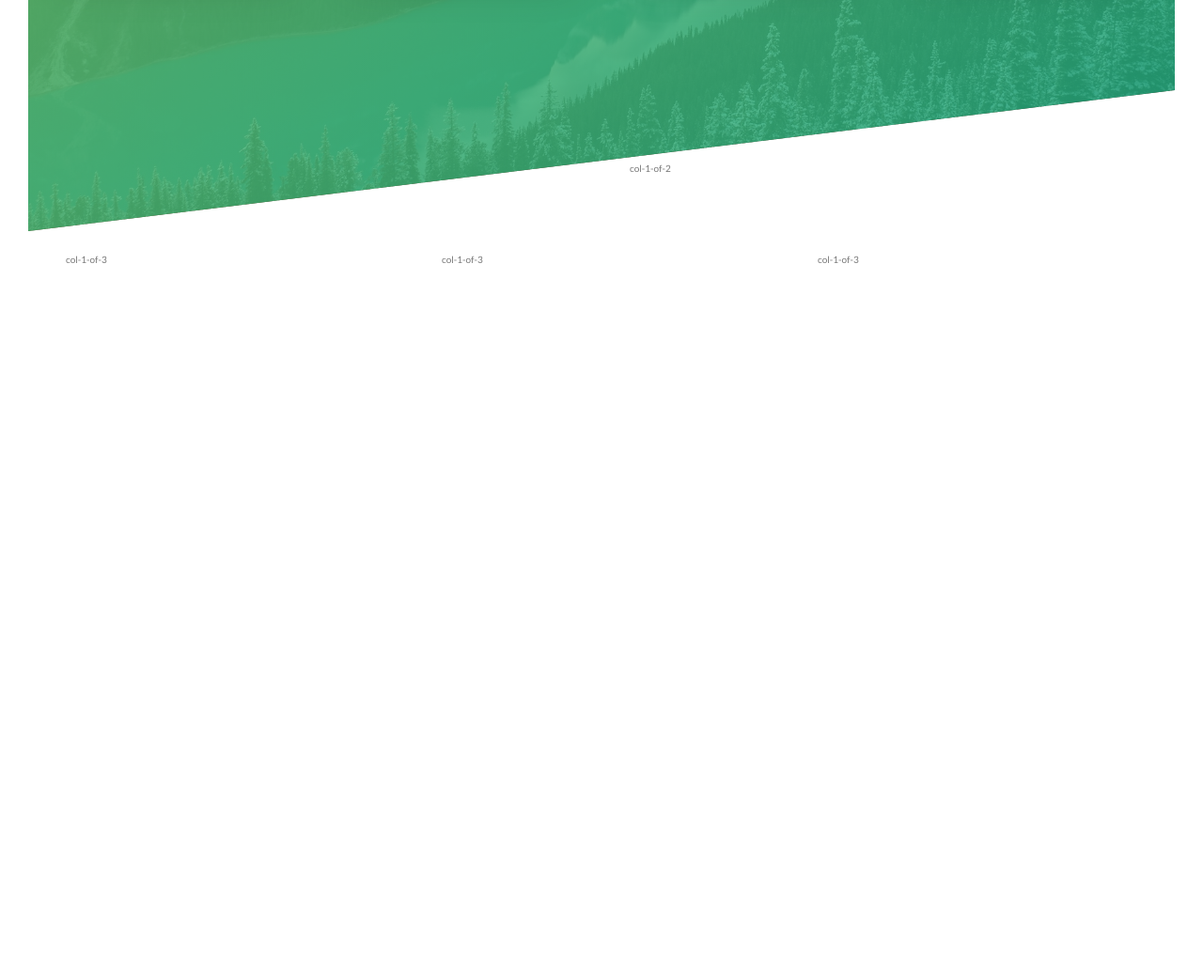
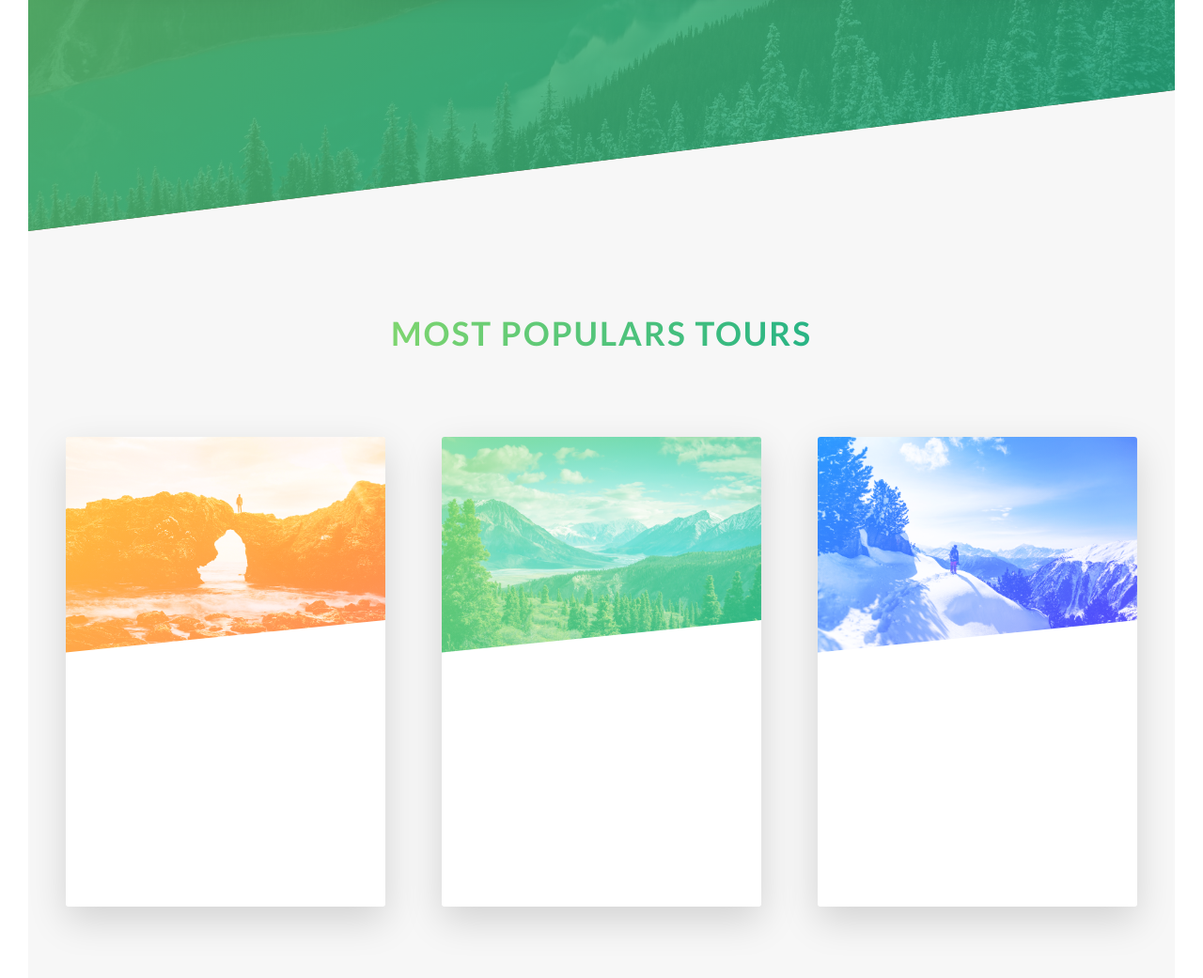
Before and after one commit to silvestrevivo/natours-css, a website with bundled scripts: page index.html in a window 1280 px wide. Shown: the part 2037-3078 px from the top of the page at 94% size. Before the commit the page ends 2352 px from the top, so only its background shows below. Built offline with nearby package versions, Linux system fonts and the light colour scheme.

Commit message:
style card component

```diff
--- a/index.html
+++ b/index.html
@@ -69,7 +69,7 @@
                 </div>
             </div>
         </section>
-    </main>
+
 
         <section class="section-features">
             <div class="row">
@@ -112,7 +112,78 @@
             </div>
         </section>
 
-    <section class="grid-test">
+
+        <section class="section-tours">
+            <div class="u-center-text u-margin-bottom-8">
+                <h2 class="heading-secondary u-center-text">most populars tours</h2>
+            </div>
+            <div class="row">
+                <div class="col-1-of-3">
+                    <div class="card">
+                        <div class="card__size card__size--front">
+                            <div class="card__picture card__picture-1">
+                                &nbsp;
+                            </div>
+                            <div class="card__heading">
+                                heading
+                            </div>
+                            <div class="card__details">
+                                details
+                            </div>
+                        </div>
+                        <div class="card__size card__size--back card__size--back-1">back</div>
+                    </div>
+                </div>
+                <div class="col-1-of-3">
+                    <div class="card">
+                        <div class="card__size card__size--front">
+                            <div class="card__picture card__picture-2">
+                                &nbsp;
+                            </div>
+                            <div class="card__heading">
+                                heading
+                            </div>
+                            <div class="card__details">
+                                details
+                            </div>
+                        </div>
+                        <div class="card__size card__size--back card__size--back-2">back</div>
+                    </div>
+                </div>
+                <div class="col-1-of-3">
+                    <div class="card">
+                        <div class="card__size card__size--front">
+                            <div class="card__picture card__picture-3">
+                                &nbsp;
+                            </div>
+                            <div class="card__heading">
+                                heading
+                            </div>
+                            <div class="card__details">
+                                details
+                            </div>
+                        </div>
+                        <div class="card__size card__size--back card__size--back-3">back</div>
+                    </div>
+                </div>
+            </div>
+        </section>
+    </main>
+
+
+
+
+
+
+
+
+
+
+
+
+
+
+    <!-- <section class="grid-test">
         <div class="row">
             <div class="col-1-of-2">
                 col-1-of-2
@@ -133,7 +204,7 @@
                 col-1-of-3
             </div>
         </div>
-    </section>
+    </section> -->
 
 
     <!-- <section class="grid-test">
--- a/sass/abstract/_variables.scss
+++ b/sass/abstract/_variables.scss
@@ -2,6 +2,12 @@
 $col-primary-light: #7ed56f;
 $col-primary: #55c57a;
 $col-primary-dark: #28b485;
+
+$col-secondary-light: #ffb900;
+$col-secondary-dark: #ff7730;
+
+$col-tertiary-light: #2998ff;
+$col-tertiary-dark: #5643fa;
 
 $col-black: #000;
 $col-grey-dark: #777;
--- /dev/null
+++ b/sass/components/_card.scss
@@ -0,0 +1,84 @@
+.card{
+  perspective: 150rem;
+  -moz-perspective: 150rem;
+  position: relative;
+  height: 50rem;
+
+  //functionality
+  &__size{
+    transition: all .8s ease;
+    height: 50rem;
+    color: $col-white;
+    font-size: 2rem;
+    position: absolute;
+    top: 0;
+    left: 0;
+    width: 100%;
+    backface-visibility: hidden;
+    border-radius: 3px;
+    overflow: hidden;
+    box-shadow: 0 1.5rem 4rem rgba($col-black, .15);
+
+    &--front{
+      background-color: $col-white;
+    }
+
+    &--back{
+      transform: rotateY(180deg);
+      &-1{
+        background-image: linear-gradient(
+          to right bottom, $col-secondary-light, $col-secondary-dark);
+      }
+      &-2{
+        background-image: linear-gradient(
+          to right bottom, $col-primary-light, $col-primary-dark);
+      }
+      &-3{
+        background-image: linear-gradient(
+          to right bottom, $col-tertiary-light, $col-tertiary-dark);
+      }
+    }
+
+  }
+
+
+  &:hover &__size{
+    &--front{
+      transform: rotateY(-180deg);
+    }
+    &--back{
+      transform: rotateY(0deg);
+    }
+  }
+
+  //front side styling
+  &__picture{
+    background-size: cover;
+    height: 23rem;
+    background-blend-mode: screen;
+    -webkit-clip-path: polygon(0 0, 100% 0, 100% 85%, 0 100%);
+    clip-path: polygon(0 0, 100% 0, 100% 85%, 0 100%);
+
+    &-1{
+      background-image: linear-gradient(
+        to right bottom,
+        $col-secondary-light,
+        $col-secondary-dark),
+        url('../img/nat-5.jpg');
+    }
+    &-2{
+      background-image: linear-gradient(
+        to right bottom,
+        $col-primary-light,
+        $col-primary-dark),
+        url('../img/nat-6.jpg');
+    }
+    &-3{
+      background-image: linear-gradient(
+        to right bottom,
+        $col-tertiary-light,
+        $col-tertiary-dark),
+        url('../img/nat-7.jpg');
+    }
+  }
+}
--- a/sass/pages/_home.scss
+++ b/sass/pages/_home.scss
@@ -18,3 +18,9 @@
         transform: skewY(7deg);
     }
 }
+
+.section-tours{
+    background-color: $col-grey-light-1;
+    padding: 25rem 0 50rem 0;
+    margin-top: -12vh;
+}
--- a/sass/style.scss
+++ b/sass/style.scss
@@ -11,6 +11,7 @@
 @import "components/button.scss";
 @import "components/composition.scss";
 @import "components/features-box.scss";
+@import "components/card.scss";
 
 @import "layout/grid.scss";
 @import "layout/header.scss";
```
Lines whose indentation alone changed are shown as unchanged.
